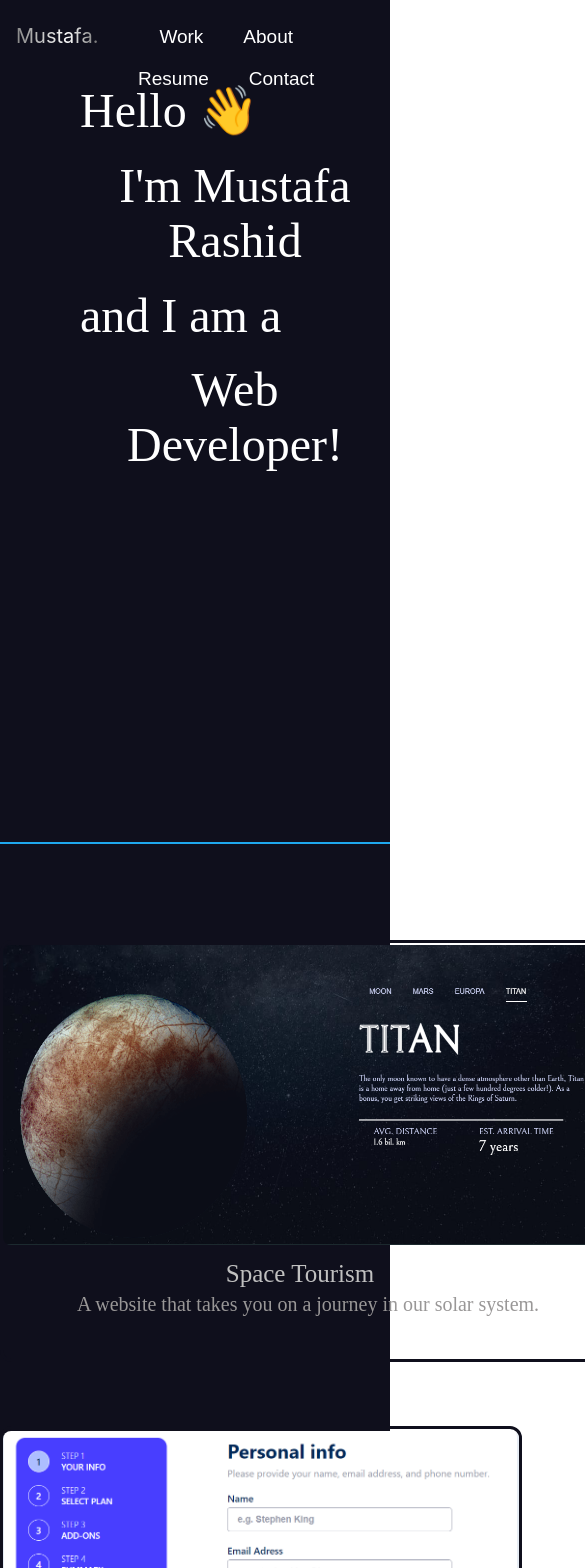
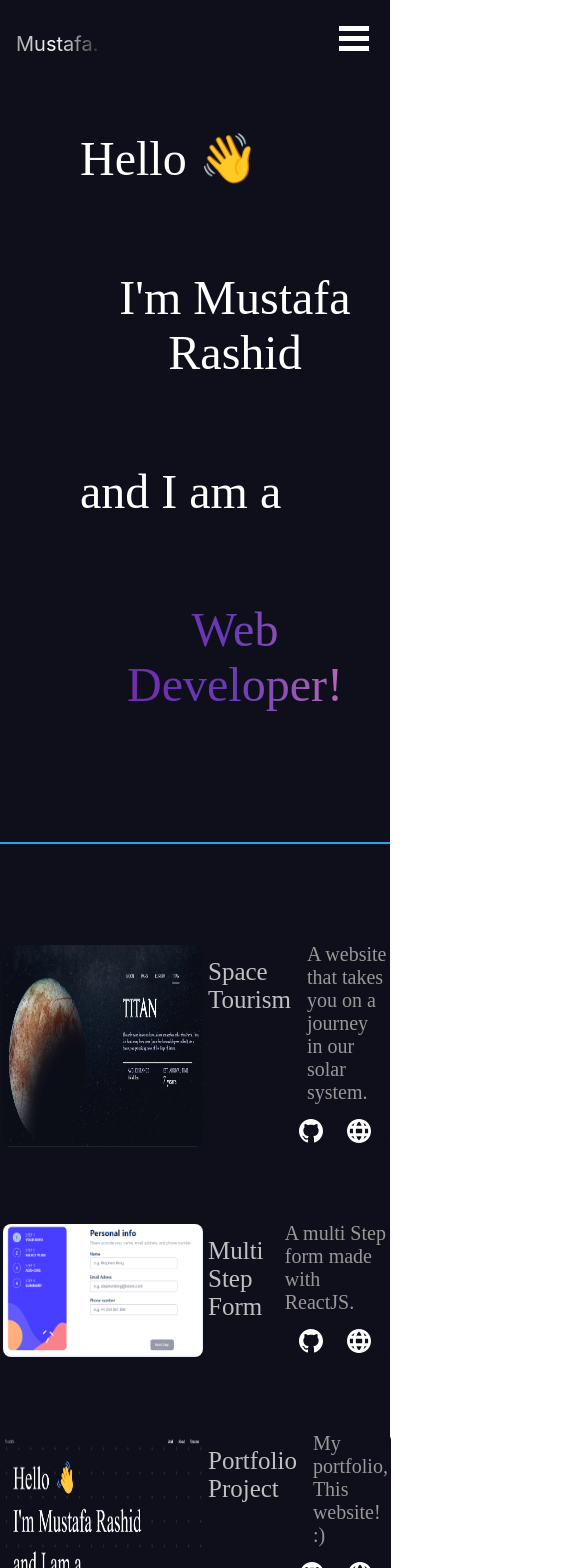
Before and after one commit to Petrone22/portfolioproject, a React (Create React App) app: page / in a window 390 px wide. Shown: the top 1568 px of the page, 585 px wide, since content can reach past the window. Built offline with nearby package versions, Linux system fonts and the light colour scheme.

Commit message:
updated mobile view and finalized landing page

```diff
--- a/src/App.css
+++ b/src/App.css
@@ -115,7 +115,7 @@ button:hover {
   position: absolute;
   left: -20px;
   top: 0;
-  height: fill;
+  height: stretch;
   width: 100vw;
   background-image: radial-gradient(
     rgba(255, 255, 255, 0.1) 9%,
@@ -169,7 +169,7 @@ button:hover {
 img {
   margin-top: 2px;
   border-radius: 8px;
-  height: fill;
+  height: stretch;
   height: 300px;
   background-size: cover;
 }
@@ -200,3 +200,95 @@ svg {
 .project-container:hover {
   border: 1px solid var(--clr-secondary);
 }
+.hamburger {
+  display: none;
+  width: 30px;
+  height: 100%px;
+}
+#burgerBar {
+  width: 100%;
+  height: 5px;
+  margin-top: 5px;
+  background: white;
+  transition: 0.3s ease;
+}
+
+@media only screen and (max-width: 780px) {
+  .hamburger {
+    display: block;
+    z-index: 3;
+    margin-top: 5px;
+    margin-right: 5px;
+  }
+  .background-pattern {
+    z-index: 0;
+  }
+
+  .menu-item {
+    z-index: 1;
+  }
+  .nav-links {
+    position: absolute;
+    opacity: 1;
+    display: flex;
+    flex-direction: column;
+    right: 0;
+    top: 0;
+    height: 100%;
+    padding-top: 8rem;
+    gap: 3rem;
+    width: 40%;
+    backdrop-filter: blur(166px);
+    background: rgba(15, 15, 28, 0.2);
+
+    z-index: 3;
+  }
+  .openedBurger:nth-child(1) {
+    transform: translate(0, 10px) rotate(-45deg);
+  }
+  .openedBurger:nth-child(3) {
+    transform: translate(0, 0px) rotate(45deg);
+  }
+  .openedBurger:nth-child(2) {
+    display: none;
+  }
+  .magic {
+    background: linear-gradient(
+      to right,
+      rgb(123, 31, 162),
+      rgb(103, 58, 183),
+      rgb(244, 143, 177),
+      rgb(123, 31, 162)
+    );
+    -webkit-background-clip: text;
+    -webkit-text-fill-color: transparent;
+    background-size: 200%;
+    animation: background-pan 3s linear infinite;
+  }
+  button {
+    font-size: 25px;
+  }
+  .menu-items {
+    height: 100%;
+    gap: 4rem;
+    justify-content: flex-start;
+    margin-top: 3rem;
+  }
+  .project-container {
+    flex-direction: row;
+    margin-bottom: 5px;
+  }
+  .title {
+    text-align: start;
+    margin-left: 5px;
+    width: fit-content;
+  }
+  .description {
+    font-size: 20px;
+    text-align: start;
+  }
+  img {
+    width: 200px;
+    height: auto;
+  }
+}
--- a/src/components/Nav.jsx
+++ b/src/components/Nav.jsx
@@ -1,14 +1,39 @@
-import React from "react";
+import React, { useState } from "react";
 
 const Nav = () => {
+  const [navOpen, setNavOpen] = useState(false);
+  const [navClass, setNavClass] = useState("burgerBar");
+  const changeClass = () => {
+    if (!navOpen) {
+      setNavClass((prevClass) => "openedBurger");
+    } else if (navOpen) {
+      setNavClass((prevClass) => "burgerBar");
+    }
+  };
   return (
     <div className="nav">
       <span className="name ">Mustafa.</span>
-      <div className="nav-links">
+      <div
+        className="nav-links"
+        style={{
+          display: navOpen ? "flex" : "none",
+        }}
+      >
         <button className="nav-btn">Work</button>
         <button className="nav-btn">About</button>
         <button className="nav-btn">Resume</button>
         <button className="nav-btn">Contact</button>
+      </div>
+      <div
+        className="hamburger"
+        onClick={() => {
+          setNavOpen((prevNav) => !prevNav);
+          changeClass();
+        }}
+      >
+        <div className={navClass} id="burgerBar"></div>
+        <div className={navClass} id="burgerBar"></div>
+        <div className={navClass} id="burgerBar"></div>
       </div>
     </div>
   );
```
